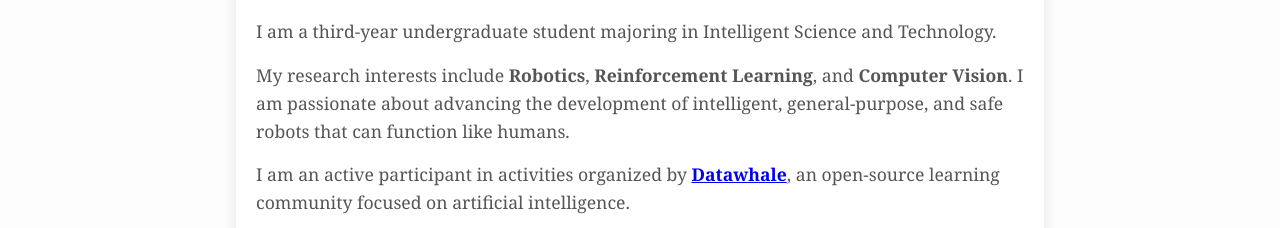
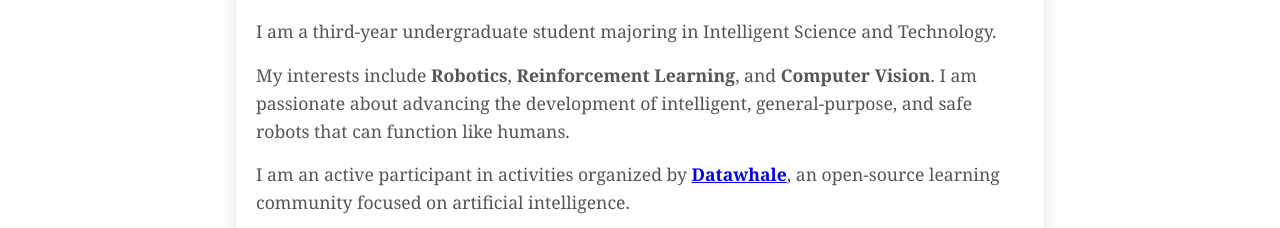
Before and after one commit to motewei/motewei.github.io, a plain HTML site: page index.html in a window 1280 px wide. Shown: the part 515-743 px from the top of the page. Drawn offline with Linux system fonts and the light colour scheme.

Commit message:
modify file

```diff
--- a/index.html
+++ b/index.html
@@ -155,7 +155,7 @@
             <img src="images/image.png" alt="MoteWei's Profile Picture" class="profile-pic">
             <h2>About Me</h2>
             <p>I am a third-year undergraduate student majoring in Intelligent Science and Technology.</p>
-            <p>My research interests include <strong>Robotics</strong>, <strong>Reinforcement Learning</strong>, and <strong>Computer Vision</strong>. I am passionate about advancing the development of intelligent, general-purpose, and safe robots that can function like humans.</p>
+            <p>My interests include <strong>Robotics</strong>, <strong>Reinforcement Learning</strong>, and <strong>Computer Vision</strong>. I am passionate about advancing the development of intelligent, general-purpose, and safe robots that can function like humans.</p>
             <p>I am an active participant in activities organized by <a href="https://github.com/datawhalechina" target="_blank" rel="noopener noreferrer"><strong>Datawhale</strong></a>, an open-source learning community focused on artificial intelligence.</p>
             <p><strong>I am looking for research opportunities, and I am eager to do influential and meaningful work. If you are willing to help me contact me at any time.</strong></p>
         </section>
```
